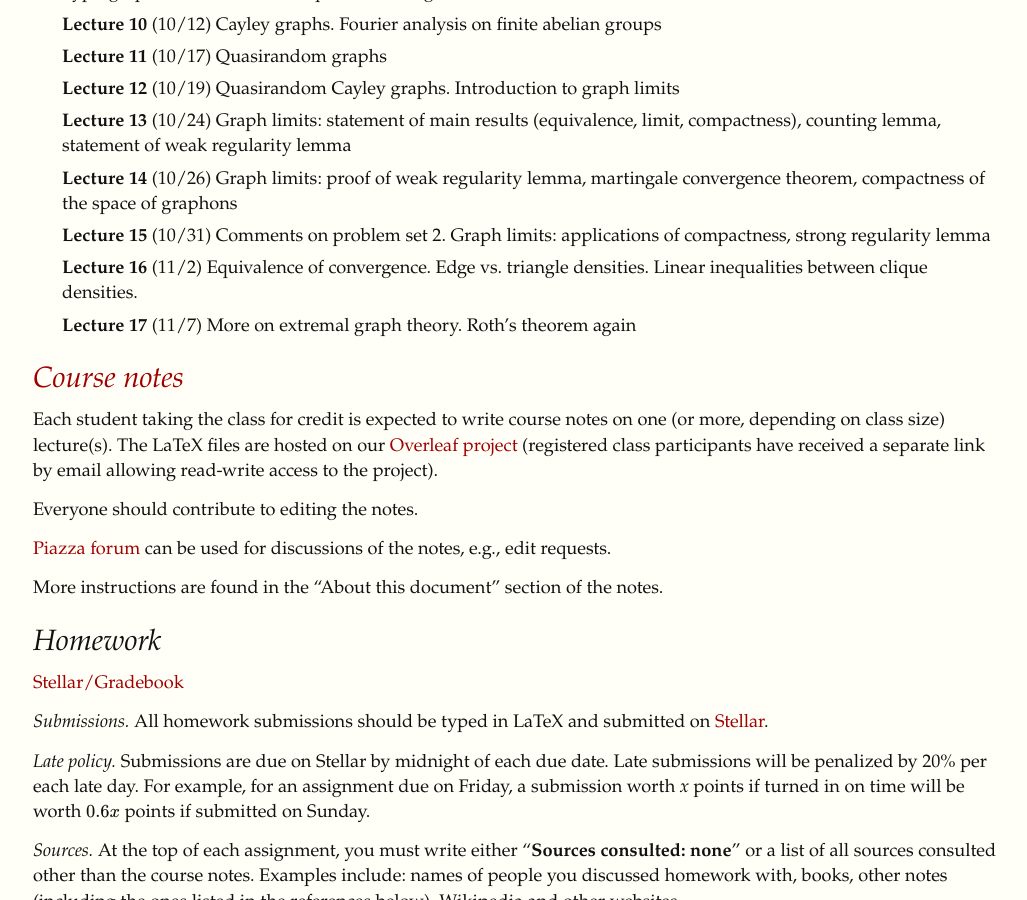
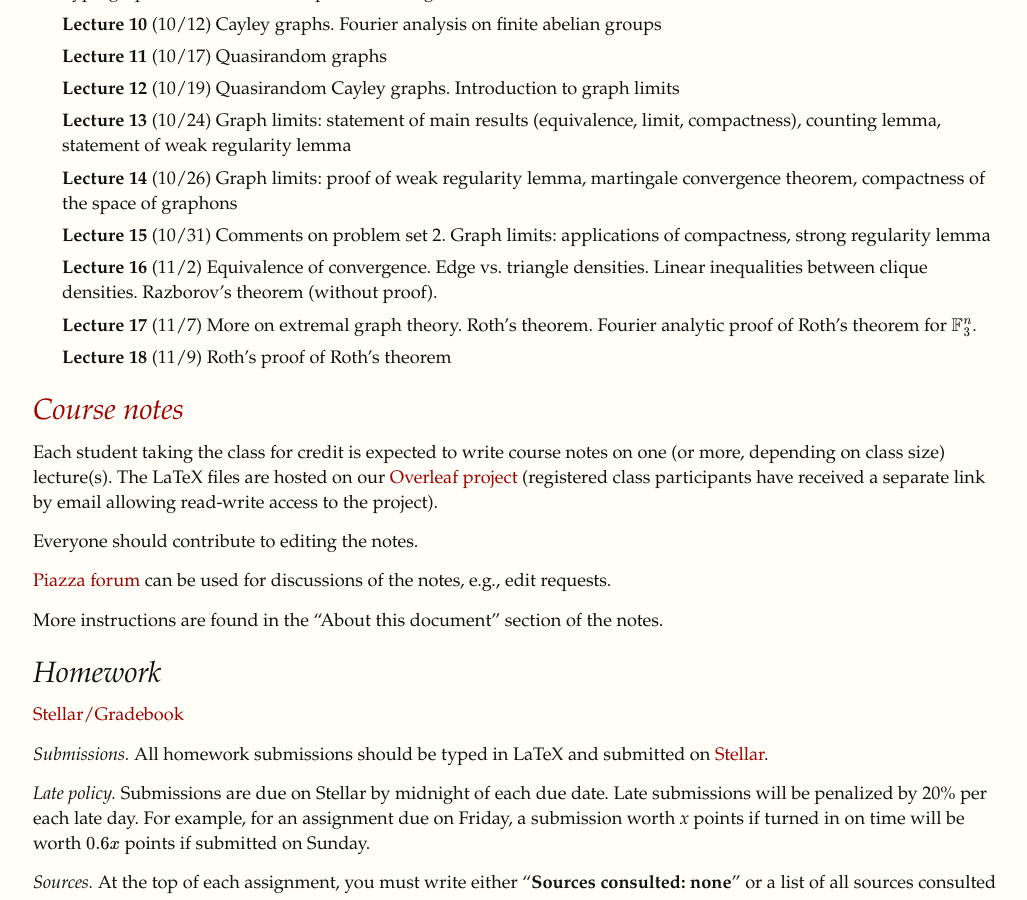
Before and after one commit to yufeizhao/yufeizhao.github.io, a Jekyll site: the page built from gtac/index.md, in a window 1280 px wide and 900 px high, scrolled down 1709 px. Shown: the whole window, without its empty margins (122-1149 px from the left). Built offline with Jekyll 4.4.1, drawn with Linux system fonts in a browser that asks for light colours; nearby versions of some CDN libraries; formulas are drawn with MathJax 3.

Commit message:
pset update

```diff
--- a/gtac/index.md
+++ b/gtac/index.md
@@ -63,8 +63,9 @@ Although the course will be largely divided into two parts (graph theory in the
 - **Lecture 13** (10/24) Graph limits: statement of main results (equivalence, limit, compactness), counting lemma, statement of weak regularity lemma
 - **Lecture 14** (10/26) Graph limits: proof of weak regularity lemma, martingale convergence theorem, compactness of the space of graphons
 - **Lecture 15** (10/31) Comments on problem set 2. Graph limits: applications of compactness, strong regularity lemma
-- **Lecture 16** (11/2)  Equivalence of convergence. Edge vs. triangle densities. Linear inequalities between clique densities.
-- **Lecture 17** (11/7) More on extremal graph theory. Roth's theorem again
+- **Lecture 16** (11/2)  Equivalence of convergence. Edge vs. triangle densities. Linear inequalities between clique densities. Razborov's theorem (without proof).
+- **Lecture 17** (11/7) More on extremal graph theory. Roth's theorem. Fourier analytic proof of Roth's theorem for $\mathbb{F}_3^n$.
+- **Lecture 18** (11/9) Roth's proof of Roth's theorem
 
 
 
```
Also changed, not shown: 1 other file.
